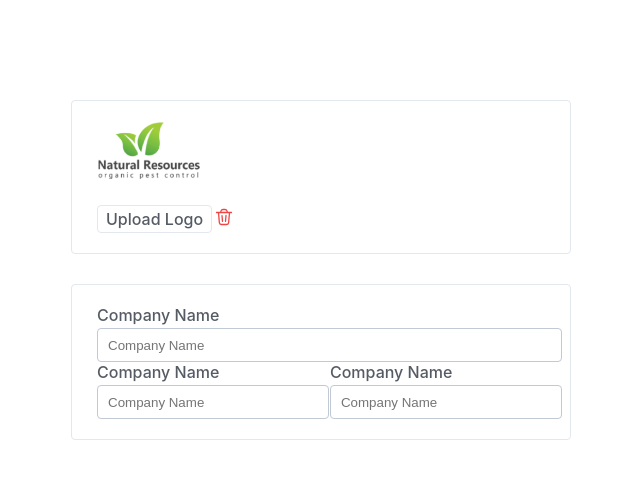
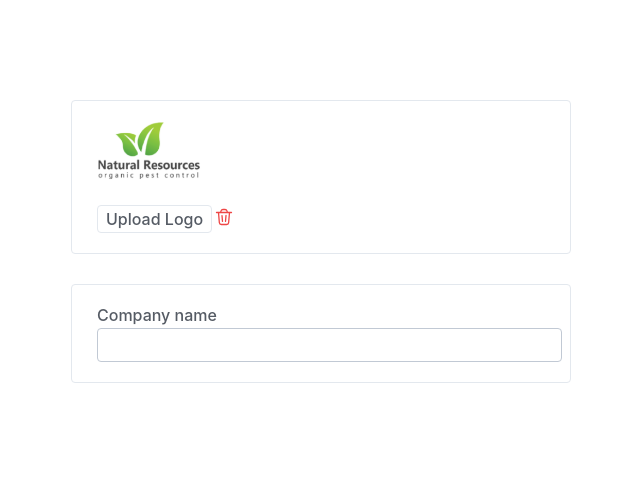
Before and after one commit to themloc96/gd-demo, a React (Create React App) app: page / in a window 1280 px wide. Shown: the top 478 px of the page, without its empty margins (319-959 px from the left). Built offline with nearby package versions, Linux system fonts and the light colour scheme.

Commit message:
update component input

```diff
--- a/src/App.js
+++ b/src/App.js
@@ -4,6 +4,7 @@ import LogoComponents from './components/company/header/LogoComponents';
 import UploadImageComponents from './components/company/header/UploadImageComponents';
 import ButtonDeleteComponents from './components/company/header/ButtonDeleteComponents';
 import InputComponents from './components/form/InputComponents';
+import LabelComponents from './components/form/LabelComponents';
 
 function App() {
   return (
@@ -17,7 +18,7 @@ function App() {
       </div>
 
       <div className="boxs mt-30">
-          <InputComponents />
+          <InputComponents type="textarea"/>
       </div>
     </div>
   );
--- a/src/components/form/InputComponents.js
+++ b/src/components/form/InputComponents.js
@@ -1,39 +1,17 @@
 import React, { useEffect, useState } from 'react';
 import PropTypes from 'prop-types';
+import LabelComponents from './LabelComponents';
 
 
-const InputComponents = () => {
+const InputComponents = (props) => {
 
-    const [input, setInput] = useState({name: 'Company Name', type: 'password'});
-    // const [iputType, setIputType] = useState({type: 'password'});
-    useEffect(() => {
-        setInput({name:'Business License',type: 'text'});
-
-        return setInput(input);
-    });
+    const [input, setInput] = useState ('');
+    const [label, setLabel] = useState ('');
     return (
         <div>
             <div className="rows">
-                <span className="txt">
-                    {input.name}
-                </span>
-                <input className="field-input" type={input.type} name="" placeholder={input.name} />
-            </div>
-
-            <div className="rows d-flex justify-space-between">
-                <div className="col">
-                    <span className="txt">
-                        {input.name}
-                    </span>
-                    <input className="field-input" type={input.type} name="" placeholder={input.name} />
-                </div>
-
-                <div className="col">
-                    <span className="txt">
-                        {input.name}
-                    </span>
-                    <input className="field-input" type={input.type} name="" placeholder={input.name} />
-                </div>
+                <LabelComponents name="Company name" />
+                <input className="field-input" type={props.type} name="" />
             </div>
         </div>
 
--- /dev/null
+++ b/src/components/form/LabelComponents.js
@@ -0,0 +1,21 @@
+import React from 'react';
+import PropTypes from 'prop-types';
+
+
+const LabelComponents = (props) => {
+    return (
+        <div>
+            <span className="txt">
+                {props.name}
+            </span>
+        </div>
+    );
+};
+
+
+LabelComponents.propTypes = {
+
+};
+
+
+export default LabelComponents;
```
